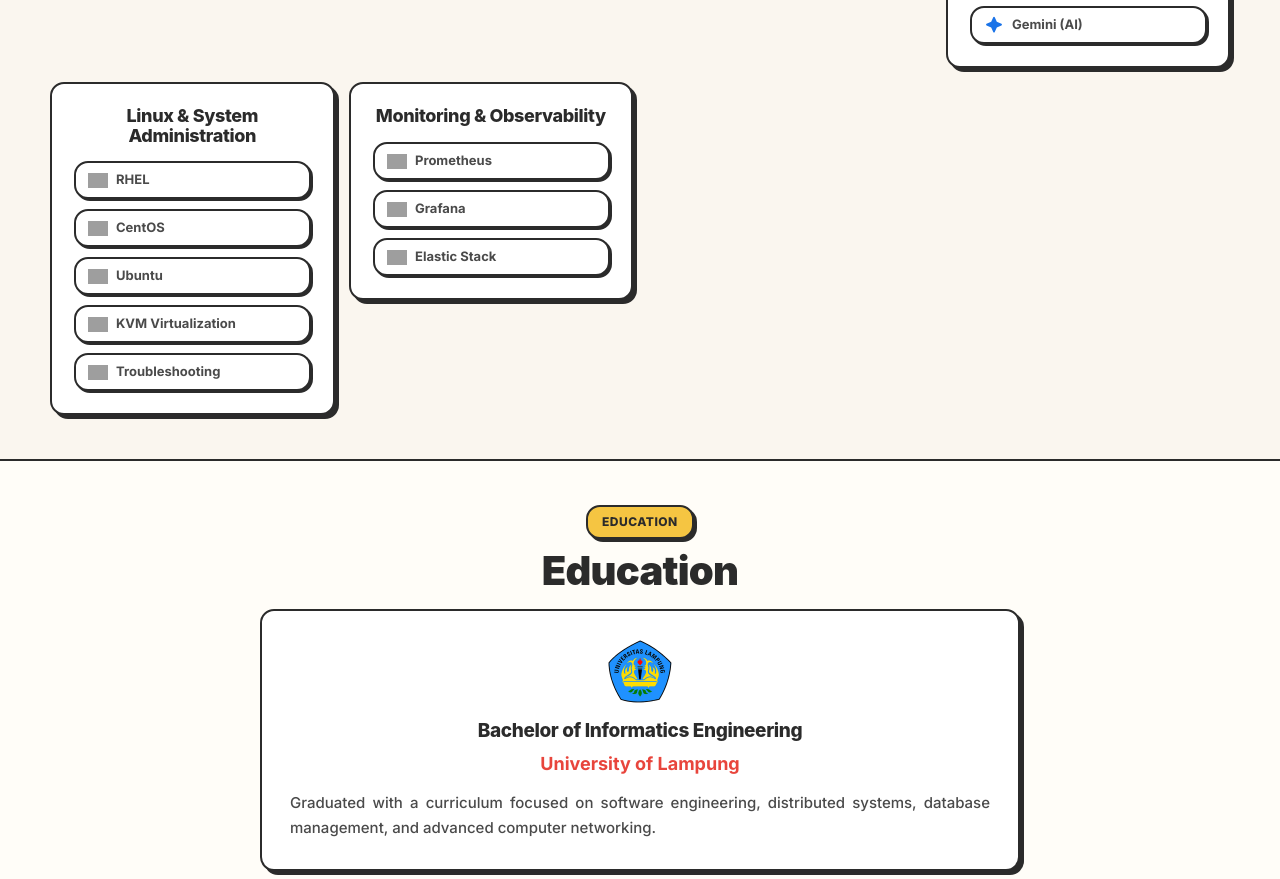
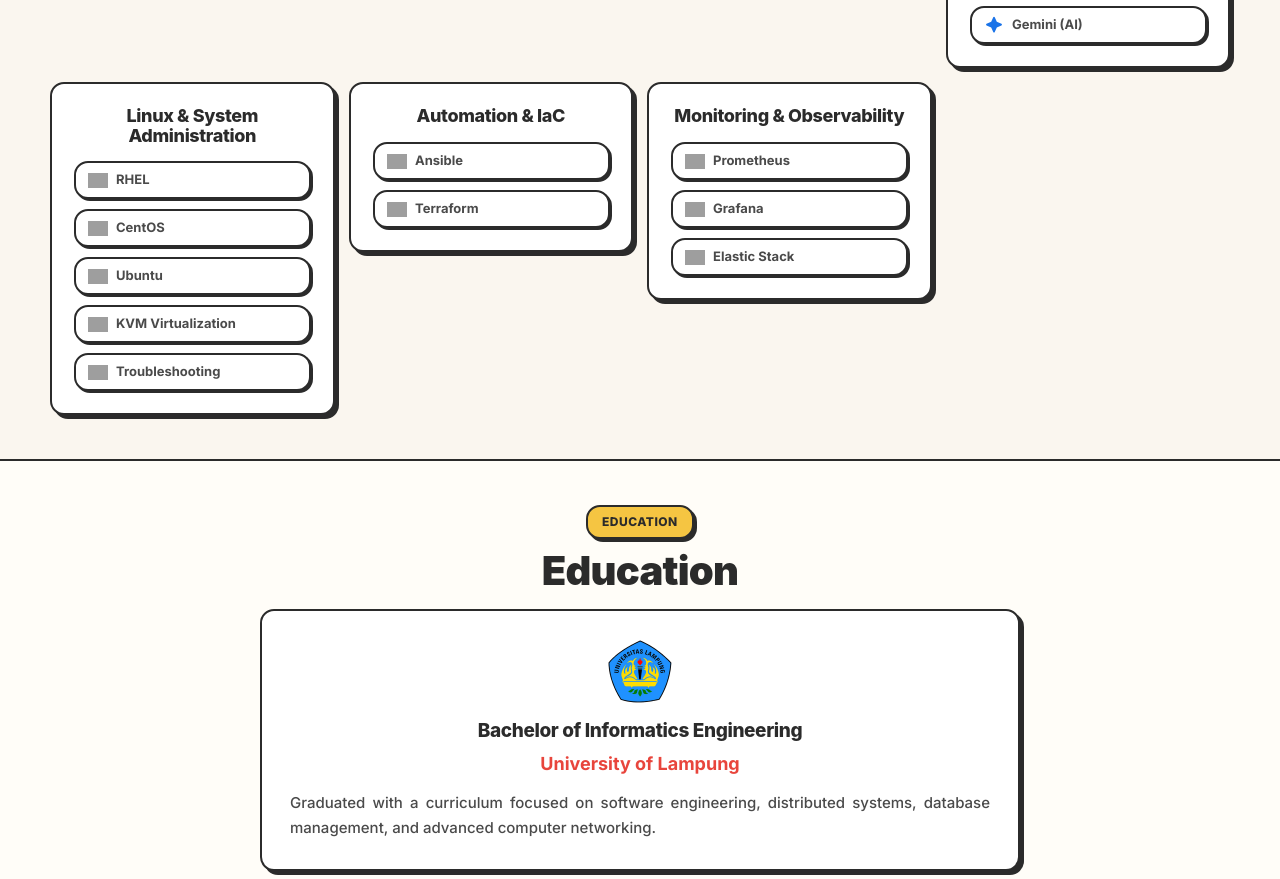
Before and after one commit to imransetiadi/about_me, a Next.js app: page / in a window 1280 px wide. Shown: the part 2639-3518 px from the top of the page. Built offline with nearby package versions, Linux system fonts and the light colour scheme; grey boxes are pictures that could not be loaded.

Commit message:
feat: add Automation & IaC skill category with Ansible and Terraform

```diff
--- a/src/components/Skills.tsx
+++ b/src/components/Skills.tsx
@@ -51,6 +51,13 @@ const skillGroups = [
     ],
   },
   {
+    title: "Automation & IaC",
+    skills: [
+      { name: "Ansible", icon: "https://cdn.jsdelivr.net/gh/devicons/devicon/icons/ansible/ansible-original.svg" },
+      { name: "Terraform", icon: "https://cdn.jsdelivr.net/gh/devicons/devicon/icons/terraform/terraform-original.svg" },
+    ],
+  },
+  {
     title: "Monitoring & Observability",
     skills: [
       { name: "Prometheus", icon: "https://cdn.jsdelivr.net/gh/devicons/devicon/icons/prometheus/prometheus-original.svg" },
```
